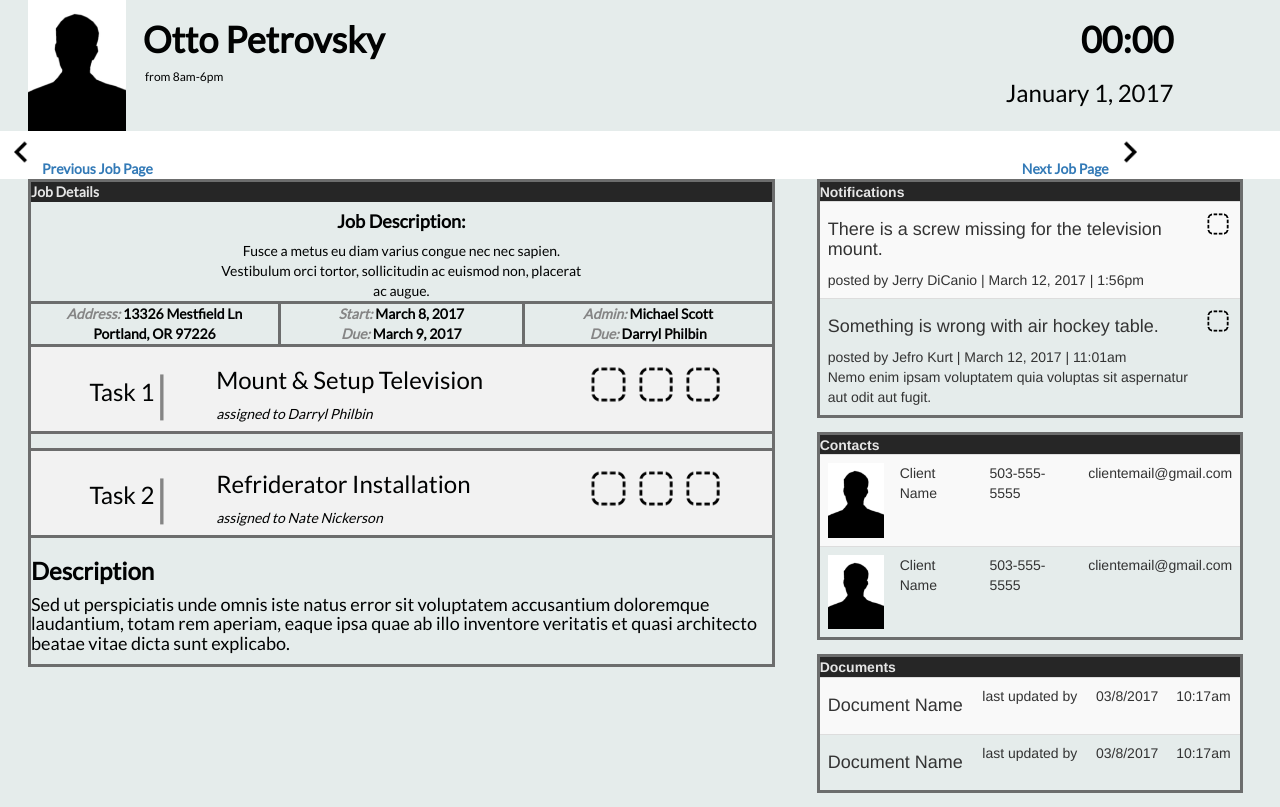
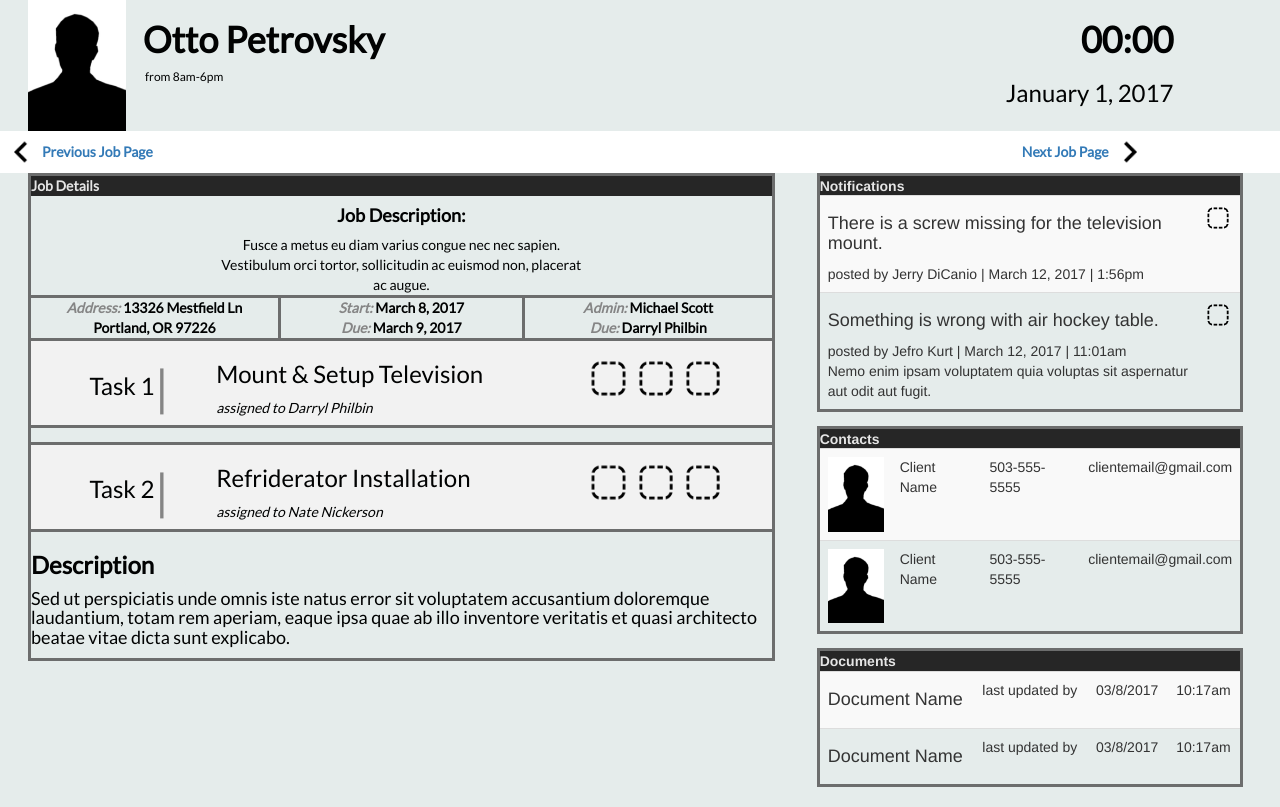
Before and after one commit to Shabis/HTML_NW-Transfer, a plain HTML site: page index.html in a window 1280 px wide. Drawn offline with Linux system fonts and the light colour scheme.

Commit message:
adjust size of arrows and placement of text on job toggle bar

```diff
--- a/css/styles.css
+++ b/css/styles.css
@@ -52,12 +52,12 @@ body {
 }
 
 #last-job-text {
-  margin-top: 2em;
+  margin-top: .8em;
 }
 
 #next-job-text {
   text-align: right;
-  margin-top: 2em;
+  margin-top: .8em;
 }
 
 a {
```
